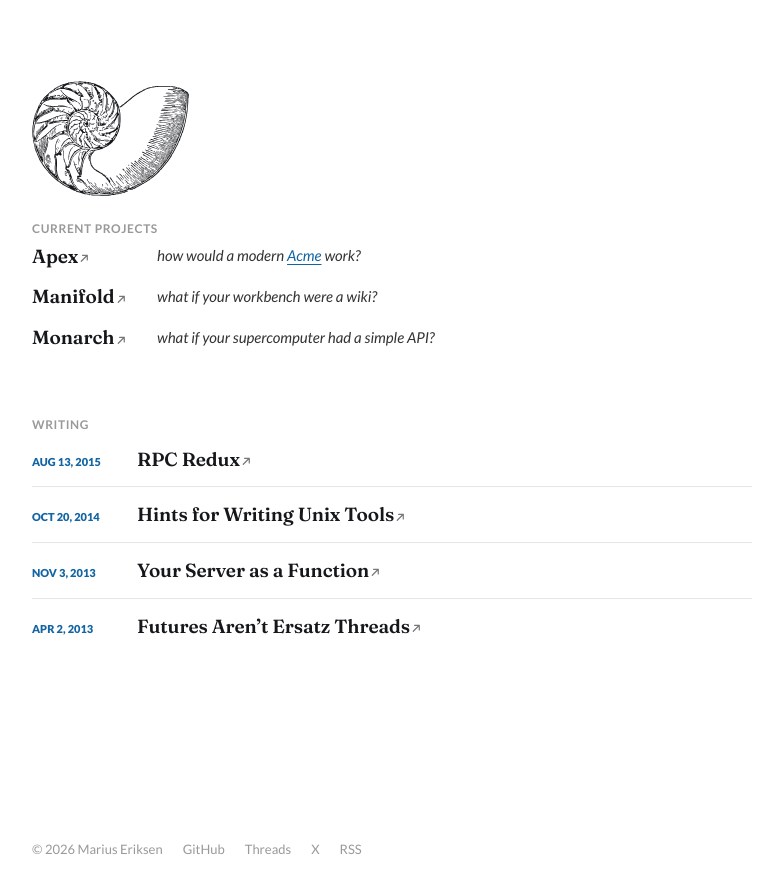
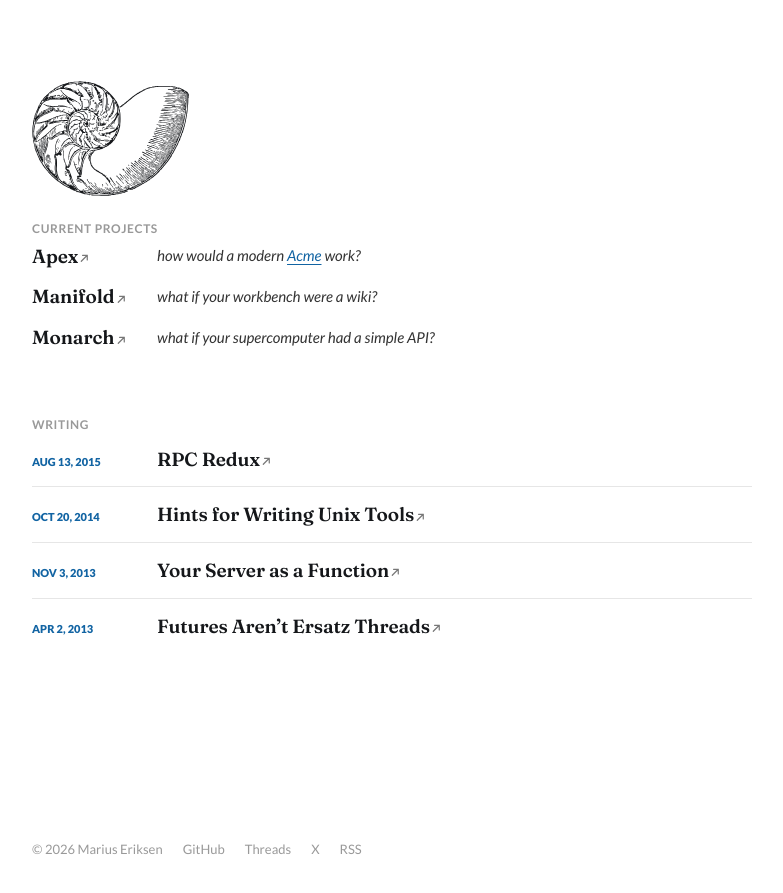
Before and after one commit to mariusae/mariusae.github.io, a Jekyll site: the page built from index.html, in a window 1280 px wide. Shown: the top 893 px of the page, without its empty margins (248-1031 px from the left). Built offline with Jekyll 4.4.1, drawn with Linux system fonts in a browser that asks for light colours.

Commit message:
Align the Writing titles with the project descriptions
Co-Authored-By: Claude Opus 5.5 <noreply@anthropic.com>
Claude-Session: https://claude.ai/code/session_01KTPpusonhcXPjcQ2kkYfF6

```diff
--- a/assets/css/style.css
+++ b/assets/css/style.css
@@ -123,7 +123,7 @@ img { max-width: 100%; height: auto; display: block; }
 
 .feed-date {
   flex-shrink: 0;
-  width: 9rem;
+  width: 11rem;
   color: var(--accent);
   font-size: 1.1rem;
   font-weight: 900;
```
